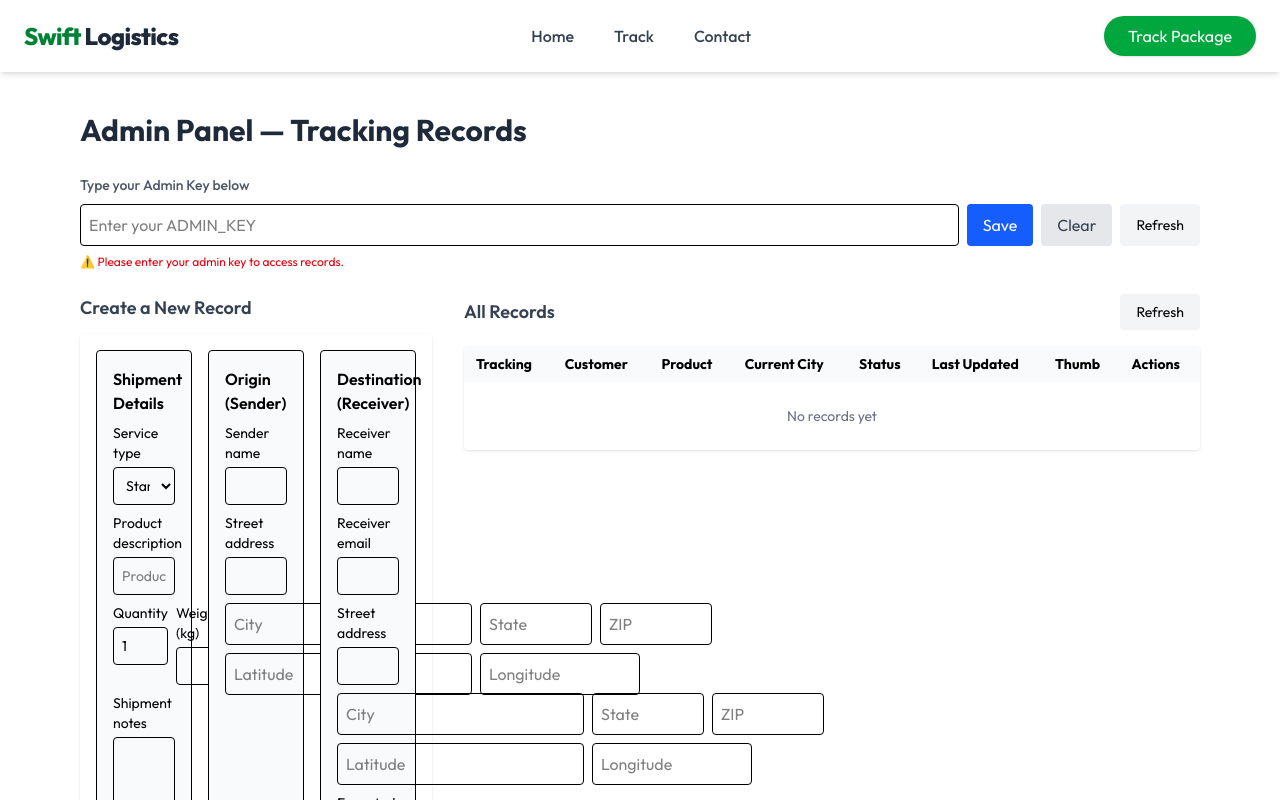
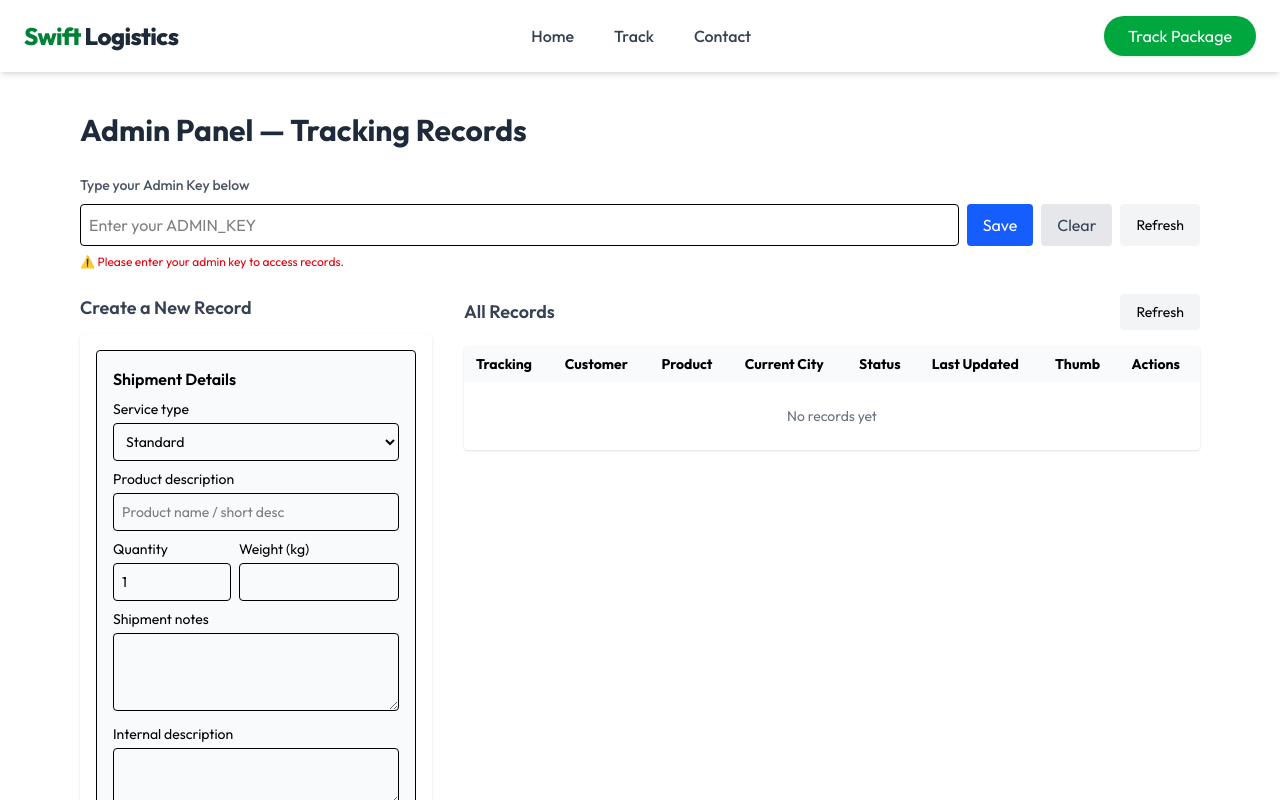
Before and after one commit to Hisaw304/Swiftlogistics, a React (Vite) app: page /admin in a window 1280 px wide. Shown: the top 800 px of the page. Built offline with nearby package versions, Linux system fonts and the light colour scheme.

Commit message:
ui update

```diff
--- a/src/components/AdminForm.jsx
+++ b/src/components/AdminForm.jsx
@@ -303,7 +303,7 @@ export default function AdminForm({
 
   return (
     <form onSubmit={submit} className="bg-white p-4 rounded shadow space-y-4">
-      <div className="grid grid-cols-1 lg:grid-cols-3 gap-4">
+      <div className="grid grid-cols-1 gap-4">
         {/* Shipment Details Card */}
         <div className="bg-gray-50 p-4 rounded border">
           <h3 className="font-semibold mb-2">Shipment Details</h3>
@@ -382,15 +382,16 @@ export default function AdminForm({
         </div>
 
         {/* Origin Card */}
-        <div className="bg-gray-50 p-4 rounded border">
-          <h3 className="font-semibold mb-2">Origin (Sender)</h3>
-          <div className="space-y-2">
+        <div className="bg-gray-50 p-4 rounded-xl border shadow-sm space-y-3">
+          <h3 className="font-semibold text-lg mb-2">Origin (Sender)</h3>
+
           <label className="block text-sm">
             Sender name
             <input
               className="mt-1 p-2 w-full border rounded"
               value={originName}
               onChange={(e) => setOriginName(e.target.value)}
+              placeholder="John Doe"
             />
           </label>
 
@@ -400,57 +401,58 @@ export default function AdminForm({
               className="mt-1 p-2 w-full border rounded"
               value={originAddressFull}
               onChange={(e) => setOriginAddressFull(e.target.value)}
+              placeholder="123 Main St"
             />
           </label>
 
-            <div className="flex gap-2">
+          <div className="grid grid-cols-1 sm:grid-cols-3 gap-2">
             <input
-                className="p-2 border rounded flex-1"
+              className="p-2 border rounded w-full"
               placeholder="City"
               value={originCity}
               onChange={(e) => setOriginCity(e.target.value)}
             />
             <input
-                className="p-2 border rounded w-28"
+              className="p-2 border rounded w-full"
               placeholder="State"
               value={originState}
               onChange={(e) => setOriginState(e.target.value)}
             />
             <input
-                className="p-2 border rounded w-28"
+              className="p-2 border rounded w-full"
               placeholder="ZIP"
               value={originZip}
               onChange={(e) => setOriginZip(e.target.value)}
             />
           </div>
 
-            <div className="flex gap-2">
+          <div className="grid grid-cols-1 sm:grid-cols-2 gap-2">
             <input
-                className="p-2 border rounded flex-1"
+              className="p-2 border rounded w-full"
               placeholder="Latitude"
               value={originLat}
               onChange={(e) => setOriginLat(e.target.value)}
             />
             <input
-                className="p-2 border rounded w-40"
+              className="p-2 border rounded w-full"
               placeholder="Longitude"
               value={originLng}
               onChange={(e) => setOriginLng(e.target.value)}
             />
           </div>
         </div>
-        </div>
 
         {/* Destination Card */}
-        <div className="bg-gray-50 p-4 rounded border">
-          <h3 className="font-semibold mb-2">Destination (Receiver)</h3>
-          <div className="space-y-2">
+        <div className="bg-gray-50 p-4 rounded-xl border shadow-sm space-y-3">
+          <h3 className="font-semibold text-lg mb-2">Destination (Receiver)</h3>
+
           <label className="block text-sm">
             Receiver name
             <input
               className="mt-1 p-2 w-full border rounded"
               value={receiverName}
               onChange={(e) => setReceiverName(e.target.value)}
+              placeholder="Jane Smith"
             />
           </label>
 
@@ -461,6 +463,7 @@ export default function AdminForm({
               className="mt-1 p-2 w-full border rounded"
               value={receiverEmail}
               onChange={(e) => setReceiverEmail(e.target.value)}
+              placeholder="jane@example.com"
             />
           </label>
 
@@ -470,39 +473,40 @@ export default function AdminForm({
               className="mt-1 p-2 w-full border rounded"
               value={destAddressFull}
               onChange={(e) => setDestAddressFull(e.target.value)}
+              placeholder="456 Elm Ave"
             />
           </label>
 
-            <div className="flex gap-2">
+          <div className="grid grid-cols-1 sm:grid-cols-3 gap-2">
             <input
-                className="p-2 border rounded flex-1"
+              className="p-2 border rounded w-full"
               placeholder="City"
               value={destCity}
               onChange={(e) => setDestCity(e.target.value)}
             />
             <input
-                className="p-2 border rounded w-28"
+              className="p-2 border rounded w-full"
               placeholder="State"
               value={destState}
               onChange={(e) => setDestState(e.target.value)}
             />
             <input
-                className="p-2 border rounded w-28"
+              className="p-2 border rounded w-full"
               placeholder="ZIP"
               value={destZip}
               onChange={(e) => setDestZip(e.target.value)}
             />
           </div>
 
-            <div className="flex gap-2">
+          <div className="grid grid-cols-1 sm:grid-cols-2 gap-2">
             <input
-                className="p-2 border rounded flex-1"
+              className="p-2 border rounded w-full"
               placeholder="Latitude"
               value={destLat}
               onChange={(e) => setDestLat(e.target.value)}
             />
             <input
-                className="p-2 border rounded w-40"
+              className="p-2 border rounded w-full"
               placeholder="Longitude"
               value={destLng}
               onChange={(e) => setDestLng(e.target.value)}
@@ -520,10 +524,9 @@ export default function AdminForm({
           </label>
         </div>
       </div>
-      </div>
 
       {/* Dates, Image, Status and Actions row */}
-      <div className="grid grid-cols-1 md:grid-cols-3 gap-4">
+      <div className="grid grid-cols-1 gap-4">
         <div className="bg-gray-50 p-4 rounded border">
           <h4 className="font-medium mb-2">Dates</h4>
           <label className="block text-sm mb-2">
```
Lines whose indentation alone changed are shown as unchanged.
